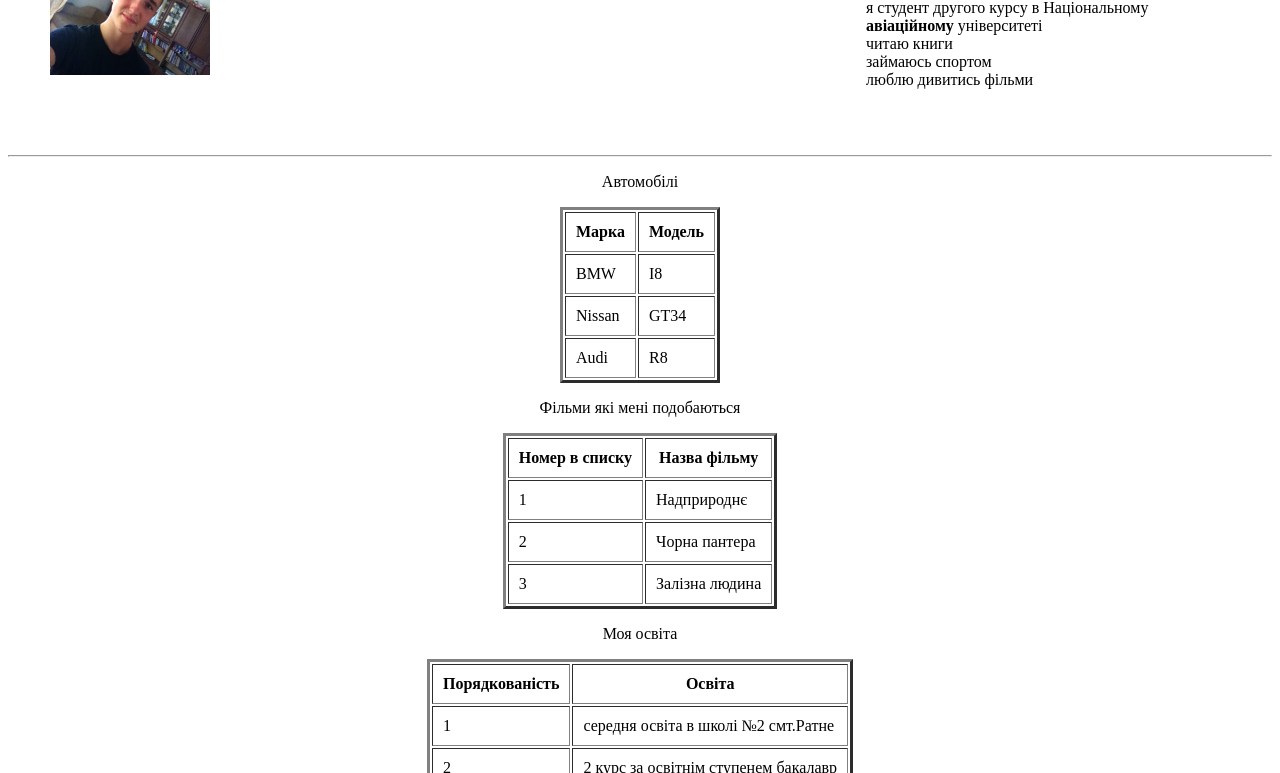
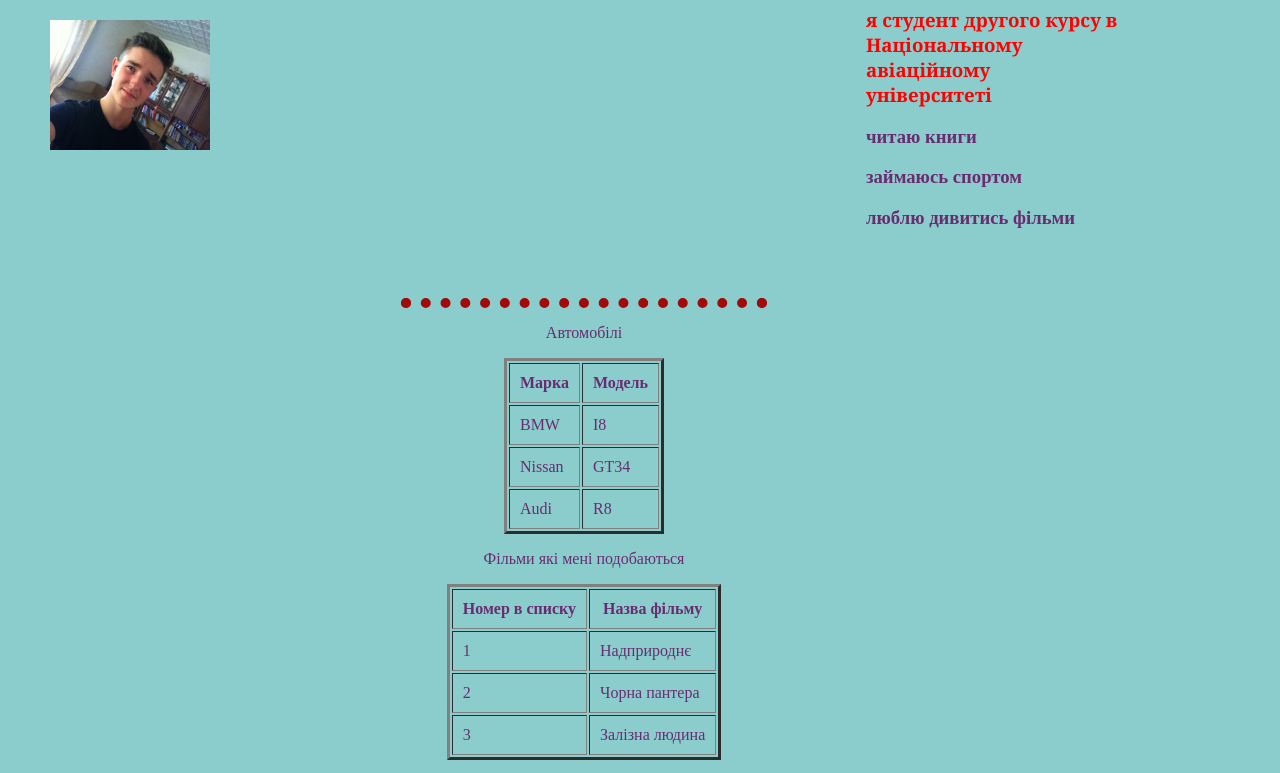
Before and after one commit to JohnDeni/JohnDeni.github.io, a plain HTML site: page index.html in a window 1280 px wide. Shown: the part 141-914 px from the top of the page. Drawn offline with Linux system fonts and the light colour scheme.

Commit message:
Add files via upload

```diff
--- /dev/null
+++ b/css/styles.css
@@ -0,0 +1,21 @@
+body {
+  background-color: #8bcdcd;
+}
+hr {
+
+  border-style: dotted;
+  border-top-style: none;
+  border-color: #a20a0a;
+  border-width: 10px;
+  width: 30%;
+}
+#mainheading  {
+  background-color: #fcf876;
+  color:#52057b;
+}
+.redh3 {
+  color: red;
+}
+.georgia {
+  font-family: Georgia,serif;
+}
--- a/index.html
+++ b/index.html
@@ -4,13 +4,18 @@
   <meta charset="UTF-8">
   <meta name="viewport" content="width=device-width, initial-scale=1.0">
   <title>🄹 John Personal Site</title>
+  <link rel="stylesheet" href="css/styles.css">
+  <style media="screen">
+  body {
+    width: 90%;
+  }
+  </style>
 </head>
-<body>
-
+<body style="color: #6a2c70;">
 <table cellpadding="40"  >
   <tr>
     <hr>
-    <td><img src="john.jpg" width="160" height="130" alt=""></td>
+    <td><img src="images/john.jpg" width="160" height="130" alt=""></td>
     <td></td>
     <td></td>
     <td></td>
@@ -18,8 +23,11 @@
     <td></td>
     <td></td>
     <td></td>
-    <td>  <h1> Мене звати Ваня </h1>
-      <p>  я студент  другого курсу в Національному<strong> авіаційному</strong> університеті<br>читаю книги<br> займаюсь спортом<br>люблю дивитись фільми</p>
+    <td>  <h1 id="mainheading"> Мене звати Ваня </h1>
+      <p> <h3 class="redh3 georgia"> я студент  другого курсу в Національному авіаційному університеті</h3>
+        <h3>читаю книги</h3>
+        <h3>займаюсь спортом</h3>
+        <h3>люблю дивитись фільми</h3></p>
     </td>
     </hr>
   </tr>
@@ -105,13 +113,13 @@
   <table cellpadding="60">
     <tr>
       <td>
-        <th><a  href="index1.html"><h3>Книги</h3></a></th>
+        <th><a  href="file:///E:/C/Desktop/WEB%20DEVELOPMENT/HTML%20-%20Personal%20Site/index1.html"><h3>Книги</h3></a></th>
         <th></th>
         <th></th>
         <th></th>
         <th></th>
         <th></th>
-        <th><a  href="index2.html"><h3>Контактна інформація</h3></a></th>
+        <th><a  href="file:///E:/C/Desktop/WEB%20DEVELOPMENT/HTML%20-%20Personal%20Site/index2.html"><h3>Контактна інформація</h3></a></th>
       </td>
     </tr>
   </table>
```
Also changed, not shown: index1.html (+2 -1 lines), index2.html (+2 -1 lines), images/john.JPG (added).
